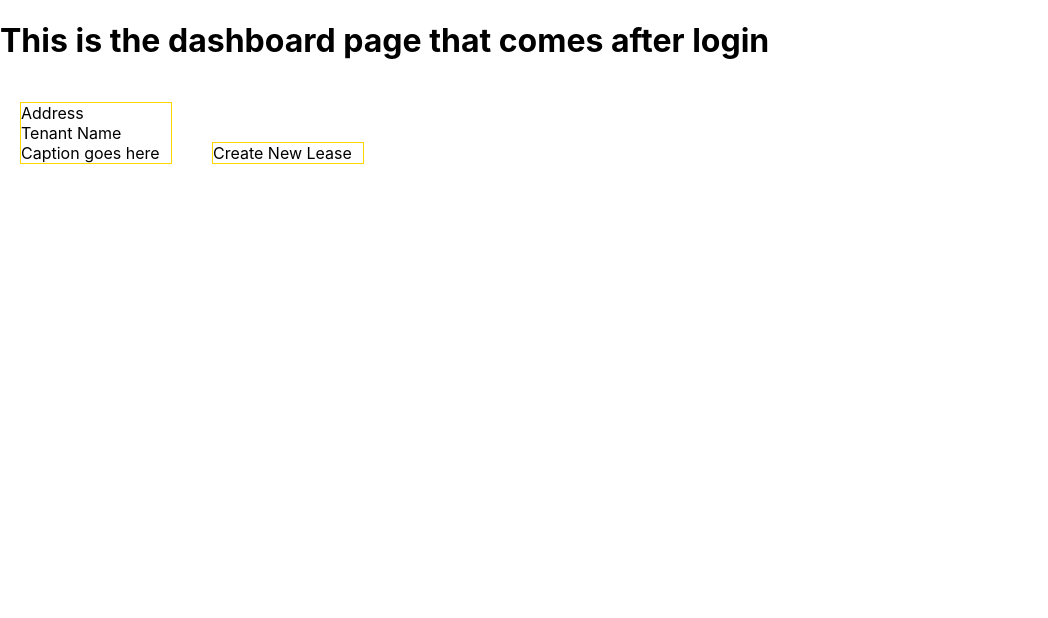
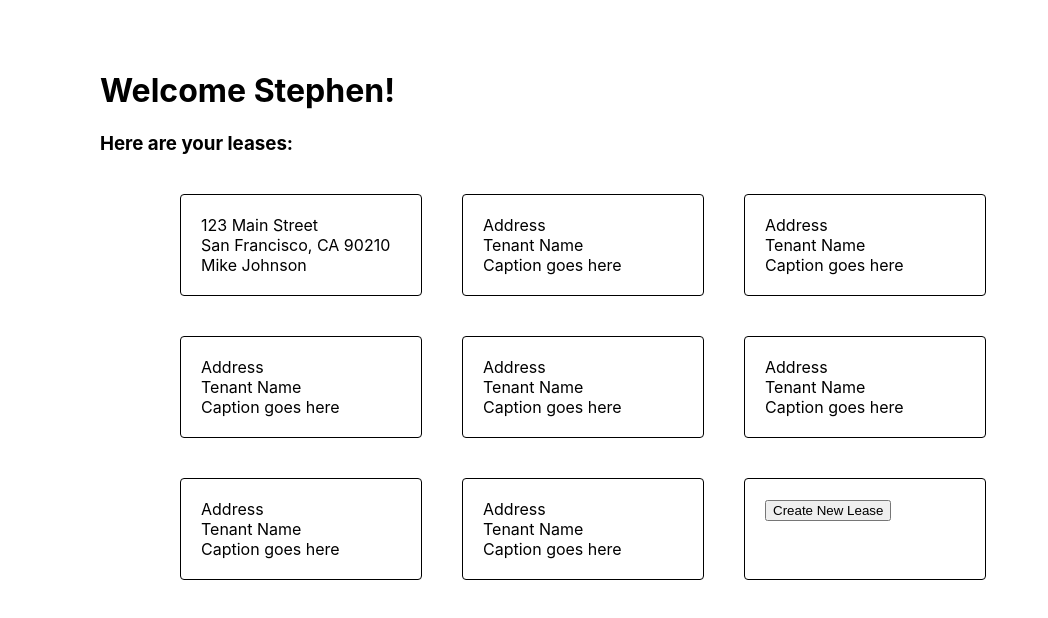
Before and after one commit to stephen-pon/ourterms, a React (Create React App) app: page /dashboard in a window 1280 px wide. Shown: the top 618 px of the page, without its empty margins (0-1048 px from the left). Built offline with nearby package versions, Linux system fonts and the light colour scheme.

Commit message:
added placeholder cards to dashboard

```diff
--- a/src/components/Dashboard/Dashboard.js
+++ b/src/components/Dashboard/Dashboard.js
@@ -5,13 +5,28 @@ import { withStyles } from '@material-ui/core';
 
 const styles = (theme) => ({
   card: {
-    width: 150,
+    width: 200,
+    height: 60,
     display: 'inline-block',
     margin: 20,
-    border: 'thin gold solid'
+    border: 'thin black solid',
+    alignSelf: 'center',
+    padding: 20,
+    borderRadius: 4,
   },
-  cardBody: {
-
+  cardContent: {
+  },
+  container: {
+    width: 960,
+    display: 'flex',
+    flexWrap: 'wrap',
+    margin: 'auto',
+  },
+  border: {
+    // border: 'thin red solid',
+  },
+  window: {
+    padding: '50px 100px 0 100px'
   }
 });
 
@@ -24,15 +39,54 @@ class Dashboard extends PureComponent {
     } = this.props;
 
     return (
-      <div>
-        <h1>This is the dashboard page that comes after login</h1>
-        <div className={classes.card}>
-          <div className={classes.cardBody}>Address</div>
-          <div className={classes.cardBody}>Tenant Name</div>
-          <div className={classes.cardBody}>Caption goes here</div>
-        </div>
-        <div className={classes.card}>
-          <div className={classes.cardBody}>Create New Lease</div>
+      <div className={classes.window + ' ' + classes.border}>
+        <h1>Welcome Stephen!</h1>
+        <h3>Here are your leases:</h3>
+        <div className={classes.container + ' ' + classes.border}>
+            <div className={classes.card}>
+              <div className={classes.cardContent}>123 Main Street</div>
+              <div className={classes.cardContent}>San Francisco, CA 90210</div>
+              <div className={classes.cardContent}>Mike Johnson</div>
+            </div>
+            <div className={classes.card}>
+              <div className={classes.cardContent}>Address</div>
+              <div className={classes.cardContent}>Tenant Name</div>
+              <div className={classes.cardContent}>Caption goes here</div>
+            </div>
+            <div className={classes.card}>
+              <div className={classes.cardContent}>Address</div>
+              <div className={classes.cardContent}>Tenant Name</div>
+              <div className={classes.cardContent}>Caption goes here</div>
+            </div>
+            <div className={classes.card}>
+              <div className={classes.cardContent}>Address</div>
+              <div className={classes.cardContent}>Tenant Name</div>
+              <div className={classes.cardContent}>Caption goes here</div>
+            </div>
+            <div className={classes.card}>
+              <div className={classes.cardContent}>Address</div>
+              <div className={classes.cardContent}>Tenant Name</div>
+              <div className={classes.cardContent}>Caption goes here</div>
+            </div>
+            <div className={classes.card}>
+              <div className={classes.cardContent}>Address</div>
+              <div className={classes.cardContent}>Tenant Name</div>
+              <div className={classes.cardContent}>Caption goes here</div>
+            </div>
+            <div className={classes.card}>
+              <div className={classes.cardContent}>Address</div>
+              <div className={classes.cardContent}>Tenant Name</div>
+              <div className={classes.cardContent}>Caption goes here</div>
+            </div>
+            <div className={classes.card}>
+              <div className={classes.cardContent}>Address</div>
+              <div className={classes.cardContent}>Tenant Name</div>
+              <div className={classes.cardContent}>Caption goes here</div>
+            </div>
+            <div className={classes.card}>
+              <div className={classes.cardContent}><input type='button' value='Create New Lease'></input></div>
+            </div>
+
         </div>
       </div>
     );
```
